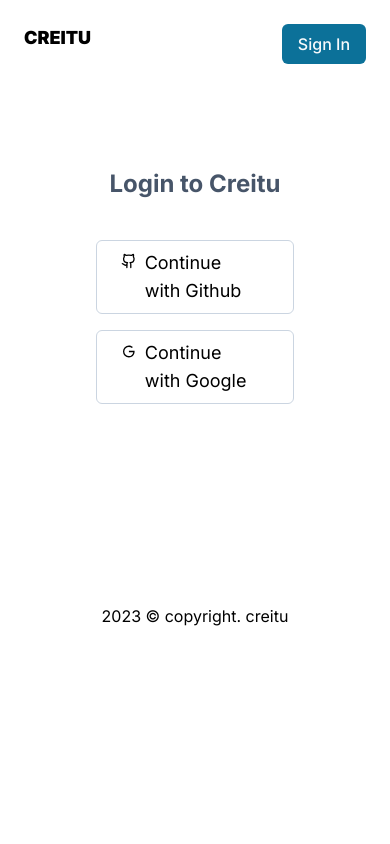
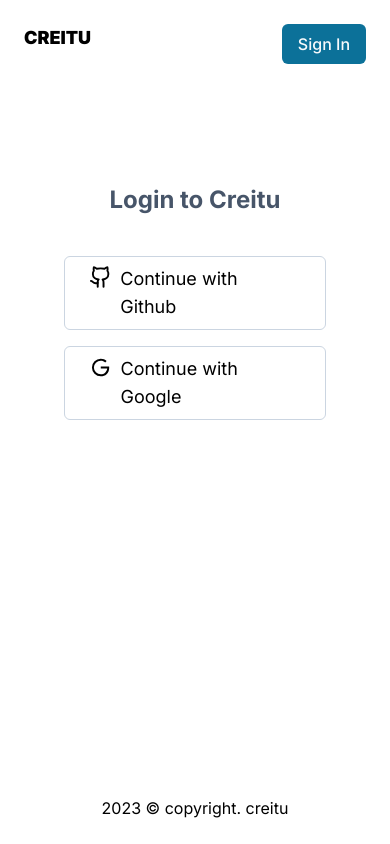
Before and after one commit to novalabsug/creitu-frontend, a Next.js app: page /signin in a window 390 px wide. Built offline with nearby package versions, Linux system fonts and the light colour scheme.

Commit message:
more sign in page changes

```diff
--- a/app/signin/page.jsx
+++ b/app/signin/page.jsx
@@ -5,10 +5,10 @@
 const SignIn = () => {
   return (
     <main>
-      <div className="py-12">
+      <div className="lg:py-12 py-16">
         <div className="flex">
           <div className="m-auto lg:w-3/5 w-full">
-            <div className="py-8 px-12">
+            <div className="py-8 lg:px-12 px-4">
               <h3 className="text-center text-2xl font-bold text-slate-600">
                 Login to Creitu
               </h3>
@@ -31,7 +31,7 @@
       </div>
 
       {/* //spacer */}
-      <div className="py-8"></div>
+      <div className="lg:py-8 py-28"></div>
     </main>
   );
 };
```
